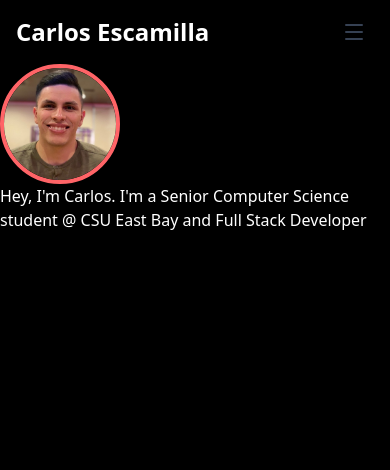
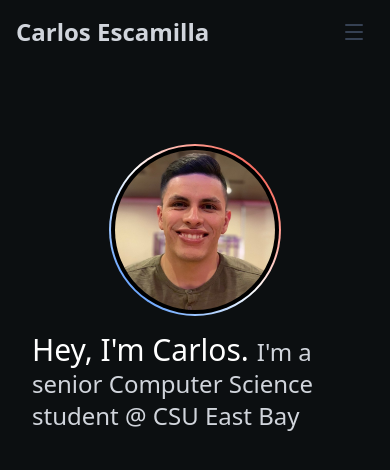
Before and after one commit to carlos-escamilla33/personal-website, a React (Vite) app: page / in a window 390 px wide. Shown: the top 470 px of the page. Built offline with nearby package versions, Linux system fonts and the light colour scheme.

Commit message:
working on responsive header and nav

```diff
--- a/index.html
+++ b/index.html
@@ -2,9 +2,9 @@
 <html lang="en">
   <head>
     <meta charset="UTF-8" />
-    <link rel="icon" type="image/svg+xml" href="/vite.svg" />
+    <link rel="icon" type="image/svg+xml" href="./src/assets/headshot.jpeg" />
     <meta name="viewport" content="width=device-width, initial-scale=1.0" />
-    <title>personal-website-app</title>
+    <title>Carlos Escamilla</title>
   </head>
   <body>
     <div id="root"></div>
--- a/src/components/Header.jsx
+++ b/src/components/Header.jsx
@@ -3,15 +3,23 @@ import headshot from "../assets/headshot.jpeg";
 
 const Header = () => {
   return (
-    <div>
-      <div>
-        <img src={headshot} alt="" className="w-30 h-30 rounded-full border-4 border-red-400"/>
+    <div className="flex flex-col items-center justify-center pt-20 mx-4 md:mx-50 md:flex-row">
+      <div className="p-[2px] rounded-full bg-gradient-to-tr from-blue-500 via-white to-red-600">
+        <div className="p-1 bg-black rounded-full">
+          <img
+            src={headshot}
+            alt="Carlos Escamilla"
+            className="w-40 h-auto rounded-full object-cover"
+          />
+        </div>
       </div>
-      <div>
-        <p>
-          Hey, I'm Carlos. I'm a Senior Computer Science student @ CSU East Bay
-          and Full Stack Developer
-        </p>
+      <div className="p-4">
+        <span className="text-3xl">
+          Hey, I'm Carlos.
+        </span>
+        <span className="text-2xl p-2 text-gray-300">
+            I'm a senior Computer Science student @ CSU East Bay
+        </span>
       </div>
     </div>
   );
--- a/src/components/Navbar.jsx
+++ b/src/components/Navbar.jsx
@@ -10,10 +10,10 @@ const Navbar = () => {
     }
 
     return(
-        <nav className="max-w-7xl mx-auto px-4 sm:px-6 lg:px-8">
+        <nav className="max-w-7xl mx-auto px-4 md:px-40">
             <div className="flex justify-between items-center h-16">
                 <div className="flex-shrink-0">
-                    <a href="#" className="text-2xl font-bold ">Carlos Escamilla</a>
+                    <a href="#" className="text-2xl font-bold text-gray-300 ">Carlos Escamilla</a>
                 </div>
 
                 <div className="hidden md:flex items-center space-x-8">
--- a/src/index.css
+++ b/src/index.css
@@ -1,8 +1,6 @@
 @import "tailwindcss";
 
 body {
-    /* margin-left: 25%;
-    margin-right: 25%; */
     color: white;
-    background-color: black
+    background-color: #0c0f11;
 }
```
